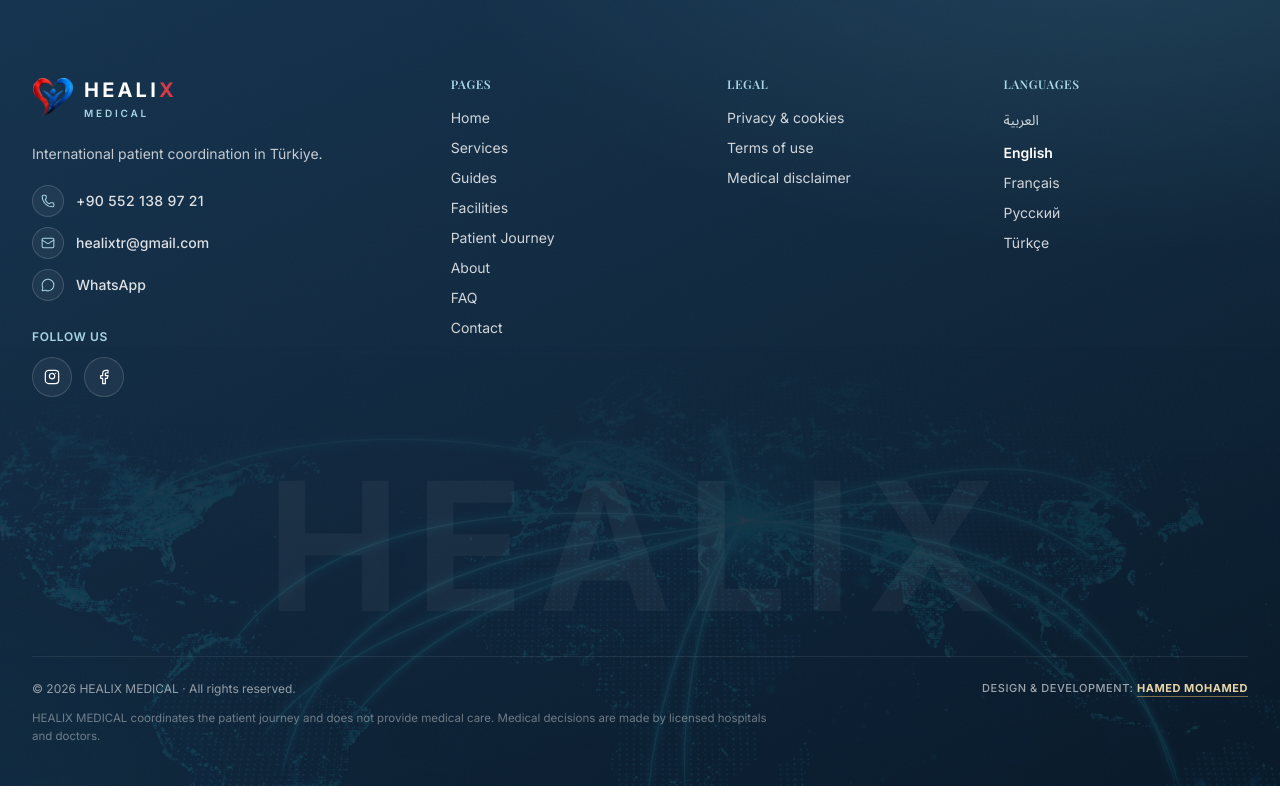
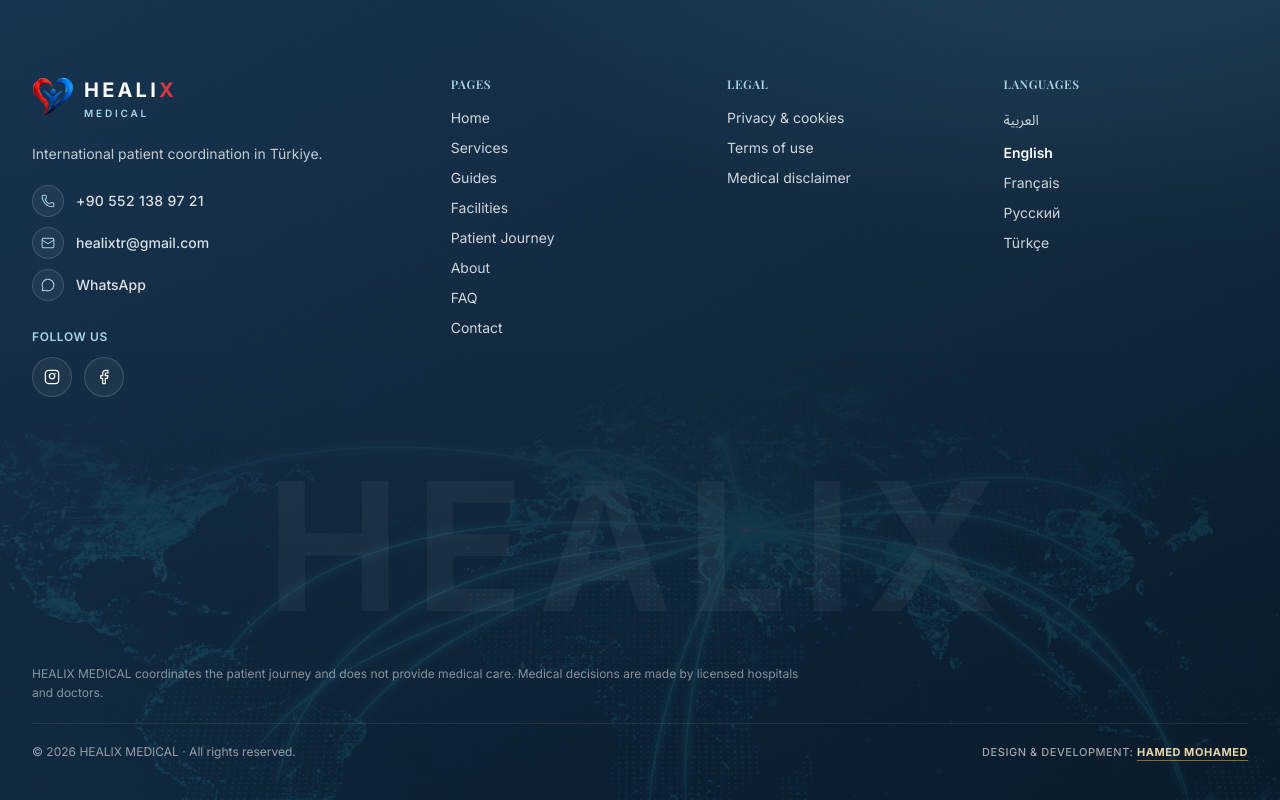
Before and after one commit to 7amed3li/HEALIX_MEDICAL, a Next.js app: page /en/tasarim-gelistirme in a window 1280 px wide. Shown: the part 5310-6110 px from the top of the page. Built offline with nearby package versions, Linux system fonts and the light colour scheme; no server answers.

Commit message:
style(footer): place unboxed disclaimer above the single hairline divider and copyright at the terminal bottom

```diff
--- a/components/layout/Footer.tsx
+++ b/components/layout/Footer.tsx
@@ -191,9 +191,16 @@ export function Footer({ locale, dict }: Props) {
           HEALIX
         </div>
 
-        {/* Single hairline divider anchoring the bottom sub-footer */}
-        <div id="site-footer-bottom" className="mt-6 border-t border-white/[0.08] pt-6">
-          <div className="flex flex-col items-start justify-between gap-2 text-xs text-white/55 sm:flex-row sm:items-center">
+        {/* Sub-footer anatomy (top-to-bottom):
+            1. Regulatory / Medical Coordination Disclaimer (unboxed, above the final bar)
+            2. Single hairline divider
+            3. Final terminal anchor: Copyright + Developer Attribution */}
+        <div id="site-footer-bottom" className="mt-8">
+          <p className="max-w-3xl text-start text-[11.5px] leading-[1.65] text-white/50 sm:text-xs">
+            <BdiText text={dict.footer.disclaimerShort} />
+          </p>
+
+          <div className="mt-5 flex flex-col items-start justify-between gap-2 border-t border-white/[0.08] pt-5 text-xs text-white/55 sm:flex-row sm:items-center">
             <p>
               {locale === "ar" ? (
                 <>
@@ -220,10 +227,6 @@ export function Footer({ locale, dict }: Props) {
               </Link>
             </p>
           </div>
-
-          <p className="mt-3 max-w-3xl text-start text-[11px] leading-[1.65] text-white/40 sm:text-[11.5px]">
-            <BdiText text={dict.footer.disclaimerShort} />
-          </p>
         </div>
       </div>
     </footer>
```
